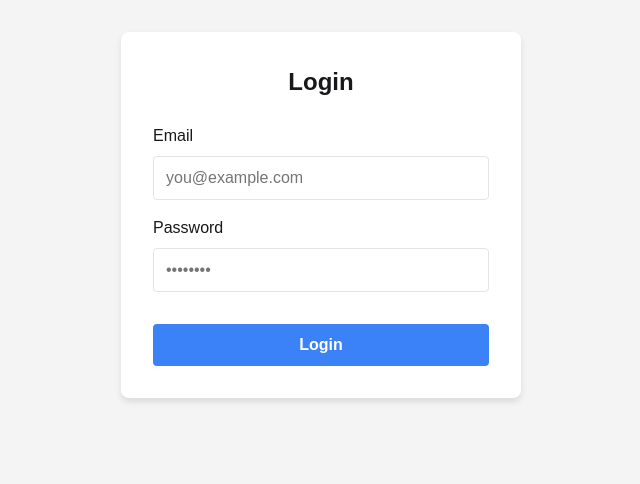
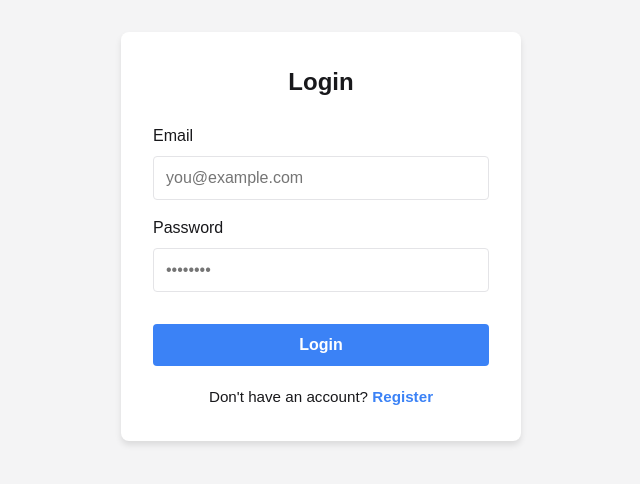
Before and after one commit to obenmbar/social-network, a Next.js app in the folder frontend/: page /login in a window 1280 px wide. Shown: the top 484 px of the page, without its empty margins (319-959 px from the left). Built offline with nearby package versions, Linux system fonts and the light colour scheme.

Commit message:
feat(frontend): add nav bar fixed on all paths + register and login options on the same page

```diff
--- a/frontend/src/components/auth/LoginForm.jsx
+++ b/frontend/src/components/auth/LoginForm.jsx
@@ -1,6 +1,7 @@
 "use client";
 
 import { useState } from "react";
+import Link from "next/link";
 import { useRouter } from "next/navigation";
 import { login } from "@/lib/api";
 import Notification from "@/components/ui/Notification";
@@ -72,6 +73,10 @@ export default function LoginForm() {
           {isLoading ? "Logging in..." : "Login"}
         </button>
       </form>
+
+      <p className={styles.authSwitch}>
+        Don&apos;t have an account? <Link href="/register">Register</Link>
+      </p>
     </div>
   );
 }
--- a/frontend/src/components/auth/LoginForm.module.css
+++ b/frontend/src/components/auth/LoginForm.module.css
@@ -60,6 +60,23 @@
   cursor: not-allowed;
 }
 
+.authSwitch {
+  margin: 1.25rem 0 0;
+  text-align: center;
+  color: var(--foreground);
+  font-size: 0.95rem;
+}
+
+.authSwitch a {
+  color: var(--primary);
+  font-weight: 700;
+  text-decoration: none;
+}
+
+.authSwitch a:hover {
+  text-decoration: underline;
+}
+
 .error {
   color: var(--error);
   background-color: #fee2e2;
--- a/frontend/src/components/auth/RegisterForm.jsx
+++ b/frontend/src/components/auth/RegisterForm.jsx
@@ -1,6 +1,7 @@
 "use client";
 
 import { useState, useRef } from "react";
+import Link from "next/link";
 import { useRouter } from "next/navigation";
 import { register } from "@/lib/api";
 import Notification from "@/components/ui/Notification";
@@ -212,6 +213,10 @@ export default function RegisterForm() {
           {isLoading ? "Registering..." : "Register"}
         </button>
       </form>
+
+      <p className={styles.authSwitch}>
+        Already have an account? <Link href="/login">Login</Link>
+      </p>
     </div>
   );
 }
--- a/frontend/src/components/auth/RegisterForm.module.css
+++ b/frontend/src/components/auth/RegisterForm.module.css
@@ -60,6 +60,23 @@
   cursor: not-allowed;
 }
 
+.authSwitch {
+  margin: 1.25rem 0 0;
+  text-align: center;
+  color: var(--foreground);
+  font-size: 0.95rem;
+}
+
+.authSwitch a {
+  color: var(--primary);
+  font-weight: 700;
+  text-decoration: none;
+}
+
+.authSwitch a:hover {
+  text-decoration: underline;
+}
+
 .error {
   color: var(--error);
   background-color: #fee2e2;
```
Also changed, not shown: frontend/src/app/profile/page.js (+0 -7 lines).
